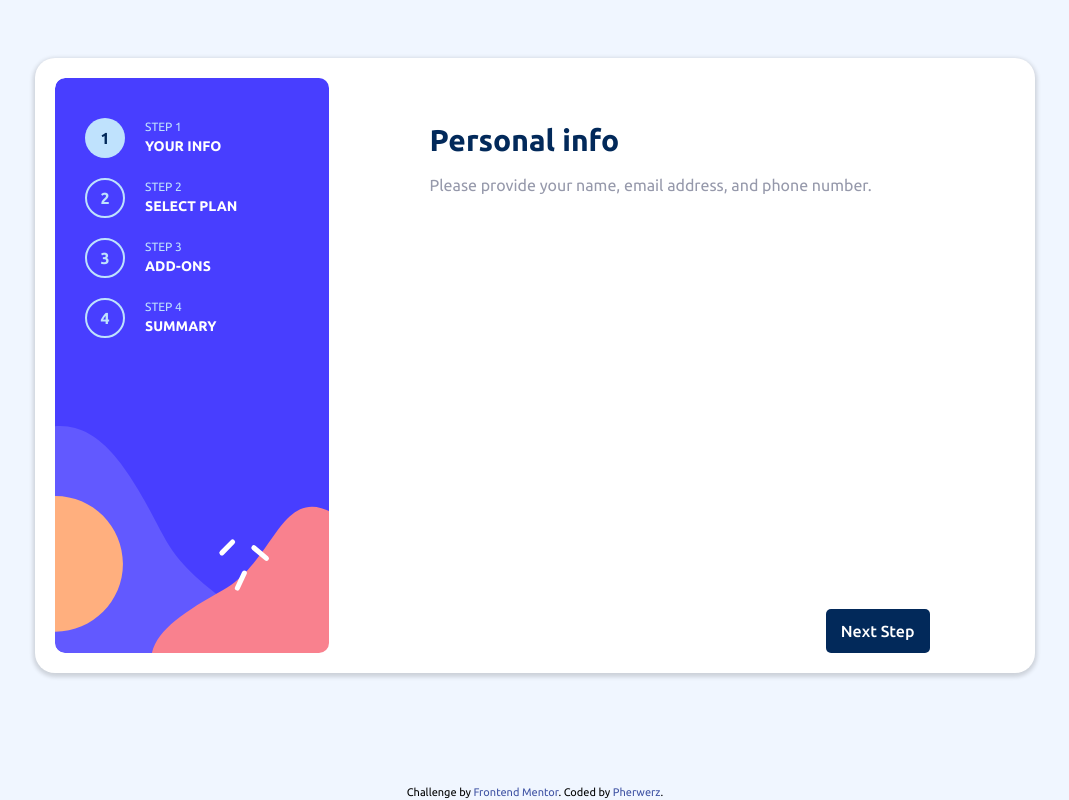
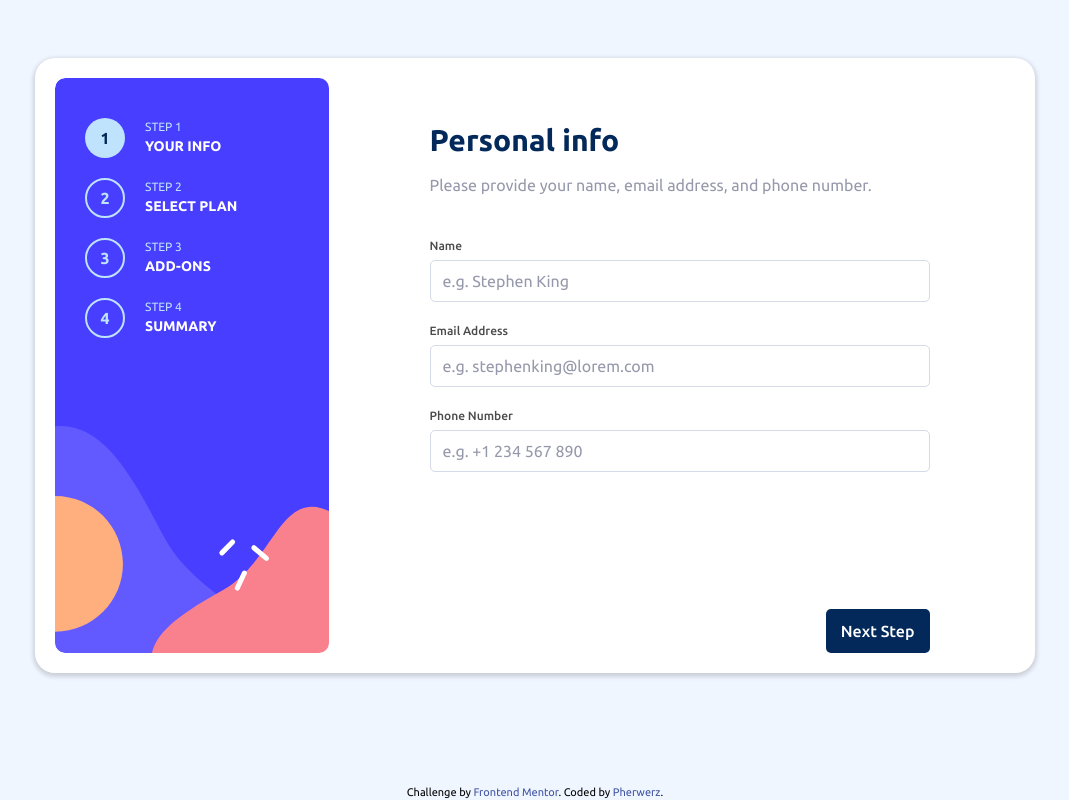
Before and after one commit to Pherwerz/multi-step-form-main, a Next.js app: page / in a window 1280 px wide. Shown: the whole page, without its empty margins (105-1174 px from the left). Built offline with nearby package versions, Linux system fonts and the light colour scheme.

Commit message:
info almost done

```diff
--- a/components/info/index.scss
+++ b/components/info/index.scss
@@ -1,2 +1,17 @@
 .info {
+  &-box {
+    @apply mt-[40px];
+  }
+
+  &-label {
+    @apply flex justify-between items-center mb-[5px];
+
+    & label {
+      @apply text-[12px] font-medium opacity-70;
+    }
+  }
+
+  &-input {
+    @apply w-full focus:border-primary-Purplish-blue placeholder:text-neutral-Cool-gray border-neutral-Light-gray rounded-[5px];
+  }
 }
--- a/components/info/index.tsx
+++ b/components/info/index.tsx
@@ -1,14 +1,5 @@
 import { FC } from 'react';
 import './index.scss';
-
-// Name
-// e.g. Stephen King
-
-// Email Address
-// e.g. stephenking@lorem.com
-
-// Phone Number
-// e.g. +1 234 567 890
 
 const Info: FC = () => {
   return (
@@ -18,6 +9,50 @@ const Info: FC = () => {
       <p className="p">
         Please provide your name, email address, and phone number.
       </p>
+
+      <div className="info-box">
+        <div className="mb-[20px]">
+          <div className="info-label">
+            <label htmlFor="name">Name</label>
+            <p></p>
+          </div>
+
+          <input
+            type="text"
+            placeholder="e.g. Stephen King"
+            id="name"
+            className="info-input"
+          />
+        </div>
+
+        <div className="mb-[20px]">
+          <div className="info-label">
+            <label htmlFor="email">Email Address</label>
+            <p></p>
+          </div>
+
+          <input
+            type="text"
+            placeholder="e.g. stephenking@lorem.com"
+            id="email"
+            className="info-input"
+          />
+        </div>
+
+        <div className="mb-[20px]">
+          <div className="info-label">
+            <label htmlFor="num">Phone Number</label>
+            <p></p>
+          </div>
+
+          <input
+            type="number"
+            placeholder="e.g. +1 234 567 890"
+            id="num"
+            className="info-input"
+          />
+        </div>
+      </div>
     </div>
   );
 };
--- a/package.json
+++ b/package.json
@@ -9,6 +9,7 @@
     "lint": "next lint"
   },
   "dependencies": {
+    "@tailwindcss/forms": "^0.5.4",
     "@types/node": "20.4.8",
     "@types/react": "18.2.18",
     "@types/react-dom": "18.2.7",
--- a/tailwind.config.js
+++ b/tailwind.config.js
@@ -35,5 +35,5 @@ module.exports = {
       },
     },
   },
-  plugins: [],
+  plugins: [require('@tailwindcss/forms')],
 };
```
Also changed, not shown: 1 other file (tests, documents, lock files or other folders).
